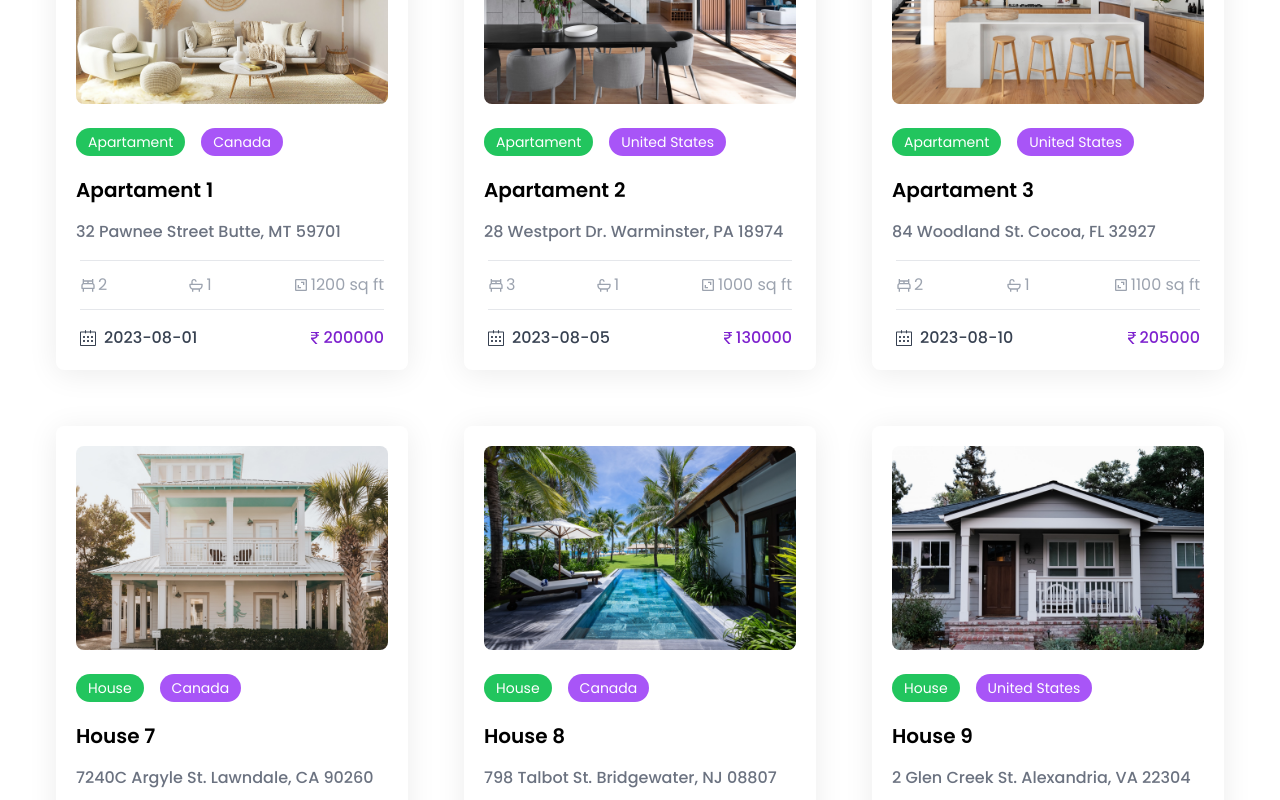
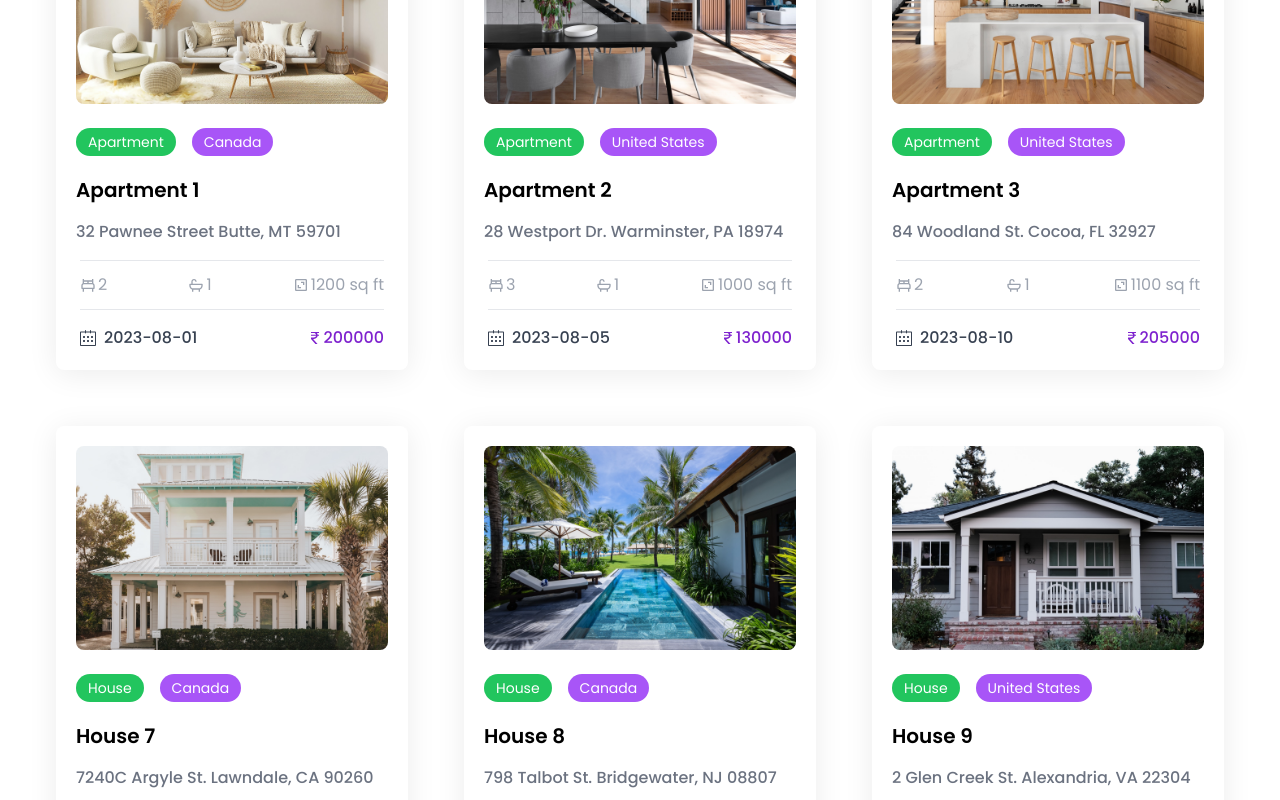
Before and after one commit to Rishita1304/Real-estate, a React (Create React App) app: page / in a window 1280 px wide. Shown: the part 1560-2360 px from the top of the page. Built offline with nearby package versions, Linux system fonts and the light colour scheme.

Commit message:
data updated

```diff
--- a/src/data.js
+++ b/src/data.js
@@ -146,9 +146,9 @@ export const housesData = [
   },
   {
     id: 7,
-    type: 'Apartament',
+    type: 'Apartment',
     listingDate: '2023-08-01',
-    name: 'Apartament 1',
+    name: 'Apartment 1',
     description:
       'Lorem ipsum dolor sit amet consectetur adipisicing elit. Amet, illoat. Repudiandae ratione impedit delectus consectetur. Aspernaturvero obcaecati placeat ab distinctio unde ipsam molestias atqueratione delectus blanditiis nemo eius dignissimos doloremque quaealiquid maiores id tempore consequatur, quod pariatur saepe.',
     image: Apartment1,
@@ -163,9 +163,9 @@ export const housesData = [
   },
   {
     id: 8,
-    type: 'Apartament',
+    type: 'Apartment',
     listingDate: '2023-08-05',
-    name: 'Apartament 2',
+    name: 'Apartment 2',
     description:
       'Lorem ipsum dolor sit amet consectetur adipisicing elit. Amet, illoat. Repudiandae ratione impedit delectus consectetur. Aspernaturvero obcaecati placeat ab distinctio unde ipsam molestias atqueratione delectus blanditiis nemo eius dignissimos doloremque quaealiquid maiores id tempore consequatur, quod pariatur saepe.',
     image: Apartment2,
@@ -180,9 +180,9 @@ export const housesData = [
   },
   {
     id: 9,
-    type: 'Apartament',
+    type: 'Apartment',
     listingDate: '2023-08-10' ,
-    name: 'Apartament 3',
+    name: 'Apartment 3',
     description:
       'Lorem ipsum dolor sit amet consectetur adipisicing elit. Amet, illoat. Repudiandae ratione impedit delectus consectetur. Aspernaturvero obcaecati placeat ab distinctio unde ipsam molestias atqueratione delectus blanditiis nemo eius dignissimos doloremque quaealiquid maiores id tempore consequatur, quod pariatur saepe.',
     image: Apartment3,
@@ -299,9 +299,9 @@ export const housesData = [
   },
   {
     id: 16,
-    type: 'Apartament',
+    type: 'Apartment',
     listingDate: '2023-08-01',
-    name: 'Apartament 16',
+    name: 'Apartment 16',
     description:
       'Lorem ipsum dolor sit amet consectetur adipisicing elit. Amet, illoat. Repudiandae ratione impedit delectus consectetur. Aspernaturvero obcaecati placeat ab distinctio unde ipsam molestias atqueratione delectus blanditiis nemo eius dignissimos doloremque quaealiquid maiores id tempore consequatur, quod pariatur saepe.',
     image: Apartment4,
@@ -316,9 +316,9 @@ export const housesData = [
   },
   {
     id: 17,
-    type: 'Apartament',
+    type: 'Apartment',
     listingDate: '2023-08-01',
-    name: 'Apartament 17',
+    name: 'Apartment 17',
     description:
       'Lorem ipsum dolor sit amet consectetur adipisicing elit. Amet, illoat. Repudiandae ratione impedit delectus consectetur. Aspernaturvero obcaecati placeat ab distinctio unde ipsam molestias atqueratione delectus blanditiis nemo eius dignissimos doloremque quaealiquid maiores id tempore consequatur, quod pariatur saepe.',
     image: Apartment5,
@@ -333,9 +333,9 @@ export const housesData = [
   },
   {
     id: 18,
-    type: 'Apartament',
+    type: 'Apartment',
     listingDate: '2023-08-01' ,
-    name: 'Apartament 18',
+    name: 'Apartment 18',
     description:
       'Lorem ipsum dolor sit amet consectetur adipisicing elit. Amet, illoat. Repudiandae ratione impedit delectus consectetur. Aspernaturvero obcaecati placeat ab distinctio unde ipsam molestias atqueratione delectus blanditiis nemo eius dignissimos doloremque quaealiquid maiores id tempore consequatur, quod pariatur saepe.',
     image: Apartment6,
--- a/src/pages/Home.js
+++ b/src/pages/Home.js
@@ -1,9 +1,7 @@
 import React, { useState, useContext } from "react";
 import Search from "../components/Search";
 import HouseList from "../components/HouseList";
-import Input from '../components/Input'
 import { HouseContext } from "../components/HouseContext";
-import Footer from "../components/Footer";
 
 const Home = () => {
   const {houses,onHandleClick} = useContext(HouseContext)
```
Also changed, not shown: src/components/Input.js (deleted).
